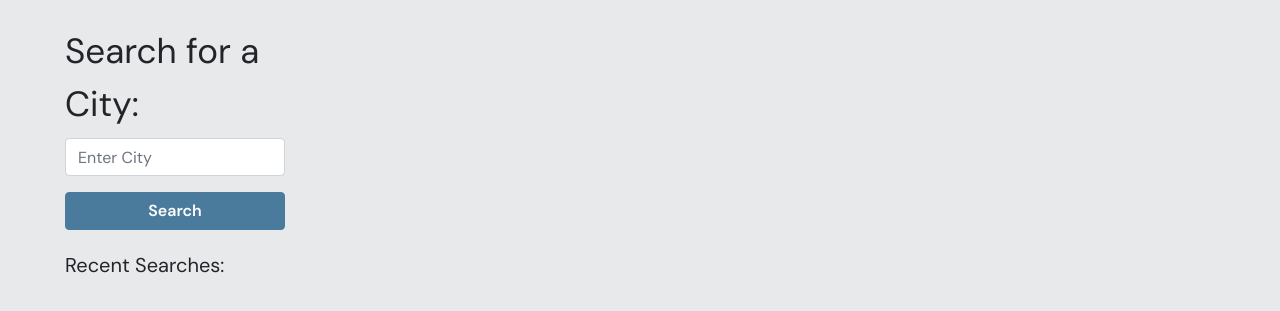
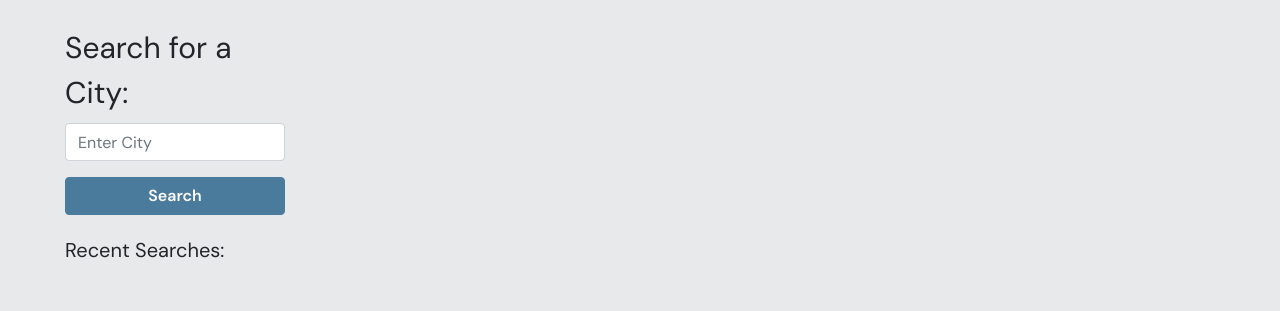
Before and after one commit to janealexadams/weather-dashboard, a plain HTML site: page index.html in a window 1280 px wide. Both pictures are taken after a click on the button "Search Now". Shown: the part 111-422 px from the top of the page. Drawn offline with nearby package versions, Linux system fonts and the light colour scheme.

Commit message:
updated styling

```diff
--- a/assets/style.css
+++ b/assets/style.css
@@ -72,7 +72,7 @@ h1 {
 }
 
 .search-for-a-city {
-    font-size: 35px
+    font-size: 30px
 }
 
 .list-group {
```
